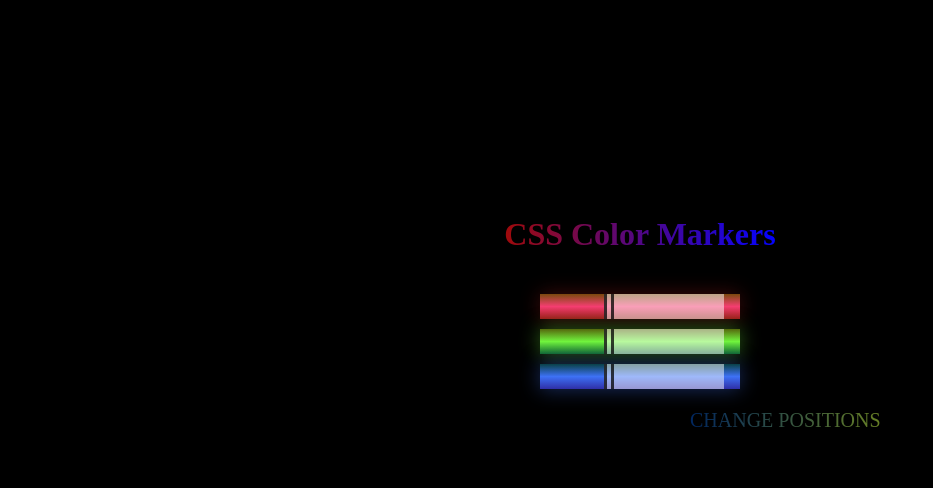
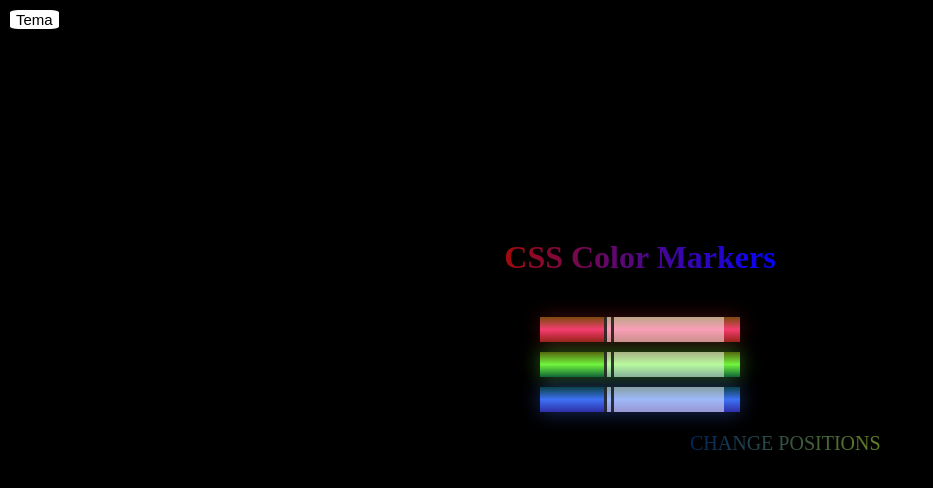
Before and after one commit to Antonio-pf/CSS-Color-Markers, a plain HTML site: page index.html in a window 1280 px wide. Shown: the whole page, without its empty margins (0-933 px from the left). Drawn offline with Linux system fonts and the light colour scheme.

Commit message:
Mudar cor do body

```diff
--- a/index.html
+++ b/index.html
@@ -4,15 +4,22 @@
 <head>
     <meta charset="UTF-8">
     <link rel="stylesheet" href="style.css">
+    <link rel="stylesheet" href="button.css">
     <meta name="viewport" content="width=device-width, initial-scale=1.0">
+    <meta name="theme-color" content="black">
     <title>Colored Markers</title>
 </head>
 
 <body>
 
+    <div class="thema">
+        <button class="button" onclick="mudarTema()">
+            Tema
+        </button>
+    </div>
+
     <main>
         <h1>CSS Color Markers</h1>
-
         <div class="container">
 
             <div class="card">
--- a/script.js
+++ b/script.js
@@ -40,3 +40,17 @@ function getNewPosition(card, posY) {
 
     return resultado;
 }
+
+function mudarTema() {
+    const body = document.body;
+    const corAtual = getComputedStyle(body).backgroundColor;
+
+     if (corAtual === 'rgb(0, 0, 0)') {
+
+         body.style.backgroundColor = '#FFFFFF';
+     } else { // Caso contrário (tema claro)
+
+         body.style.backgroundColor = '#000000';
+     }
+
+}
--- a/style.css
+++ b/style.css
@@ -19,9 +19,7 @@ h1 {
     background-clip: text;
 }
 
-
 .container {
-    background-color: rgba(0, 0, 0, 50%);
     padding: 10px 0;
     width: 300px;
 }
@@ -83,6 +81,18 @@ p {
 
 }
 
+.button {
+    border: none;
+    cursor: pointer;
+    text-align: center;
+    text-decoration: none;
+    background-color: white;
+    color: black;
+    border: 2px solid #000000;
+    font-size: 15px;
+    border-radius: 20%;
+}
+
 #aviso {
     animation: move 12s linear infinite;
     opacity: 0;
```
